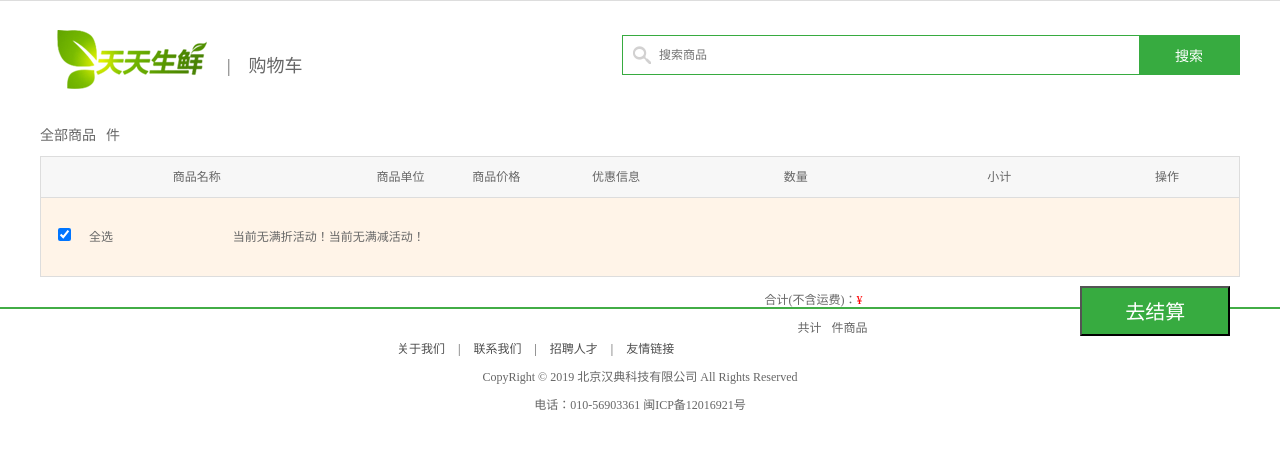
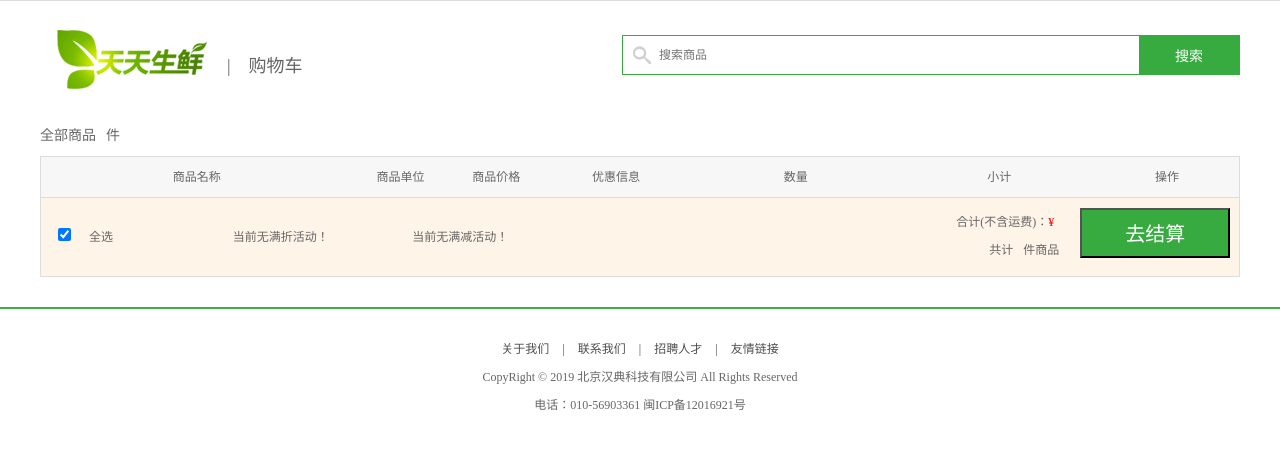
Before and after one commit to rivertoday/ecmexample, a Django app: template templates/cart.html in a window 1280 px wide. Shown: the part 29-478 px from the top of the page. Run offline with Django 3.2, Linux system fonts and the light colour scheme; the template is opened without the code that fills it, so the values that code supplies are empty; parts of the project's set-up code (start-up, migrations or seed data) failed here and were passed over; some libraries are stand-ins or nearby versions.

Commit message:
update the main css file to support the order promotion display in cart page

```diff
--- a/static/css/main.css
+++ b/static/css/main.css
@@ -383,7 +383,9 @@ html,body{height:100%}
 .settlements li{line-height:78px;float:left;}
 .settlements .col01{width:4%;text-align:center}
 .settlements .col02{width:12%;}
-.settlements .col03{width:69%; height:48px; line-height:28px;text-align:right;margin-top:10px;}
+.settlements .col61{width:15%;}
+.settlements .col62{width:15%;}
+.settlements .col03{width:39%; height:48px; line-height:28px;text-align:right;margin-top:10px;}
 .settlements .col03 span{color:#ff0000;padding-right:5px}
 .settlements .col03 em{color:#ff3d3d;font-size:22px;font-weight:bold;}
 .settlements .col03 span{color:#ff0000;}
```
